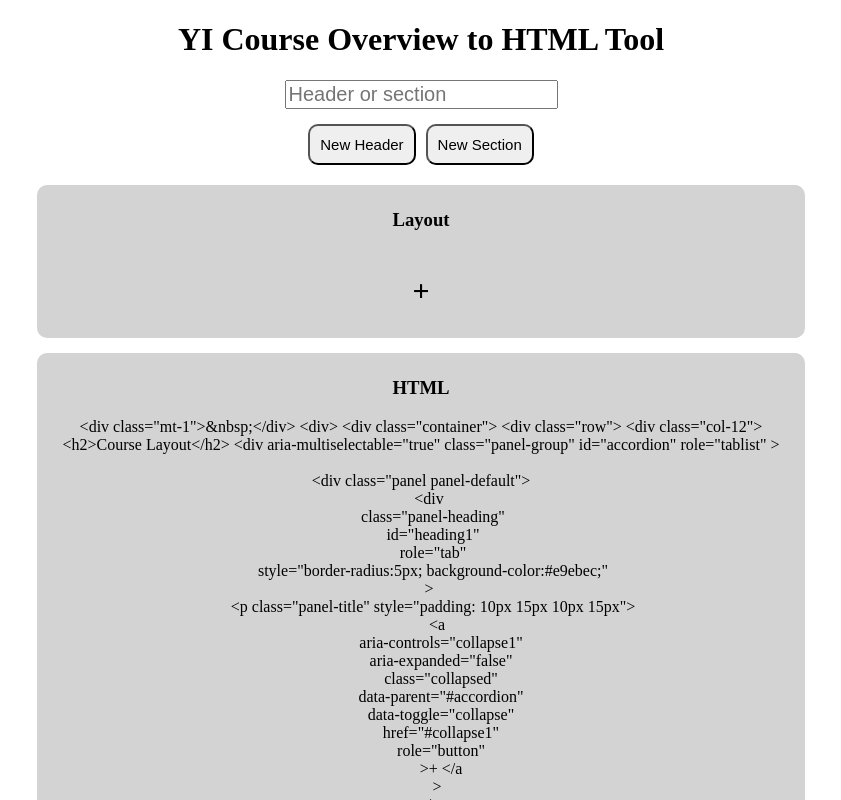
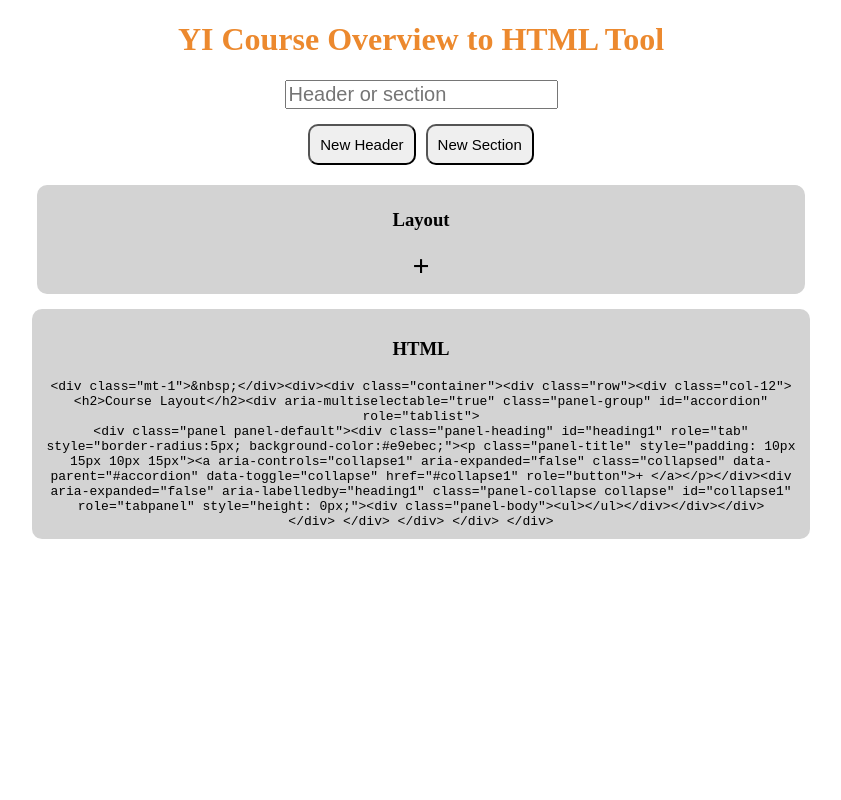
Before and after one commit to Bruce773/yi-course-overview-to-html-tool, a React app: page / in a window 1280 px wide. Both pictures are taken after a click on the button "New Header". Shown: the top 800 px of the page, without its empty margins (219-1060 px from the left). Built offline with nearby package versions, Linux system fonts and the light colour scheme.

Commit message:
improves styling

```diff
--- a/src/Header.jsx
+++ b/src/Header.jsx
@@ -3,8 +3,8 @@ import React from 'react';
 let key = 0;
 
 const Header = (props) => (
-  <h2 id={key++} style={{ fontSize: '30px' }}>
-    +{props.text}
+  <h2 id={key++} style={{ fontSize: '30px', padding: '0px', margin: '0px' }}>
+    + {props.text}
   </h2>
 );
 
--- a/src/HeaderHtml.jsx
+++ b/src/HeaderHtml.jsx
@@ -1,37 +1,18 @@
 import React from 'react';
 
 const HeaderHtml = (props) =>
-  `\n<div class="panel panel-default">
-    <div
-      class="panel-heading"
-      id="heading${props.id}"
-      role="tab"
-      style="border-radius:5px; background-color:#e9ebec;"
-    >
-      <p class="panel-title" style="padding: 10px 15px 10px 15px">
-        <a
-          aria-controls="collapse${props.id}"
-          aria-expanded="false"
-          class="collapsed"
-          data-parent="#accordion"
-          data-toggle="collapse"
-          href="#collapse${props.id}"
-          role="button"
-          >+ ${props.text}</a
-        >
-      </p>
-    </div>
-
-    <div
-      aria-expanded="false"
-      aria-labelledby="heading${props.id}"
-      class="panel-collapse collapse"
-      id="collapse${props.id}"
-      role="tabpanel"
-      style="height: 0px;"
-    >
-      <div class="panel-body">
-        <ul>
-  `;
+  `<div class="panel panel-default"><div class="panel-heading" id="heading${
+    props.id
+  }" role="tab" style="border-radius:5px; background-color:#e9ebec;"><p class="panel-title" style="padding: 10px 15px 10px 15px"><a aria-controls="collapse${
+    props.id
+  }" aria-expanded="false" class="collapsed" data-parent="#accordion" data-toggle="collapse" href="#collapse${
+    props.id
+  }" role="button">+ ${
+    props.text
+  }</a></p></div><div aria-expanded="false" aria-labelledby="heading${
+    props.id
+  }" class="panel-collapse collapse" id="collapse${
+    props.id
+  }" role="tabpanel" style="height: 0px;"><div class="panel-body"><ul>`;
 
 export default HeaderHtml;
--- a/src/SectionHtml.jsx
+++ b/src/SectionHtml.jsx
@@ -1,6 +1,6 @@
 import React from 'react';
 
 const SectionHtml = (props) =>
-  `\n<li style="margin-left:15px;;">${props.text}</li>`;
+  `<li style="margin-left:15px;;">${props.text}</li>`;
 
 export default SectionHtml;
--- a/src/app.jsx
+++ b/src/app.jsx
@@ -49,7 +49,7 @@ class App extends React.Component {
     let id = 1;
     return (
       <div style={{ textAlign: 'center' }}>
-        <h1>YI Course Overview to HTML Tool</h1>
+        <h1 style={{ color: '#ec892e' }}>YI Course Overview to HTML Tool</h1>
         <div>
           <input
             style={{
@@ -113,31 +113,22 @@ class App extends React.Component {
             backgroundColor: 'lightGrey',
             margin: 'auto',
             borderRadius: '10px',
-            padding: '5px',
+            padding: '10px',
           }}
         >
           <h3>HTML</h3>
-          <div>{`
-          <div class="mt-1">&nbsp;</div>
           <div>
-              <div class="container">
-                <div class="row">
-                  <div class="col-12">
-                    <h2>Course Layout</h2>
-                    <div
-                      aria-multiselectable="true"
-                      class="panel-group"
-                      id="accordion"
-                      role="tablist"
-                    >
-          `}</div>
+            <code>
+              <div>{`<div class="mt-1">&nbsp;</div><div><div class="container"><div class="row"><div class="col-12"><h2>Course Layout</h2><div aria-multiselectable="true" class="panel-group" id="accordion" role="tablist">`}</div>
 
-          <div style={{ whiteSpace: 'pre' }}>
+              <div>
                 {this.state.items.map((item, index, array) => {
                   if (item.props !== undefined) {
                     let returnVal;
                     if (item.props.header) {
-                  returnVal = <HeaderHtml id={id++} text={item.props.text} />;
+                      returnVal = (
+                        <HeaderHtml id={id++} text={item.props.text} />
+                      );
                     } else if (item.props.section) {
                       returnVal = <SectionHtml text={item.props.text} />;
                     }
@@ -146,7 +137,7 @@ class App extends React.Component {
                       array[index + 1].props.header !== undefined ||
                       index === array.length
                     ) {
-                  returnVal = [returnVal, `\n</ul></div></div></div>`];
+                      returnVal = [returnVal, `</ul></div></div></div>`];
                     }
                     return returnVal;
                   }
@@ -160,6 +151,8 @@ class App extends React.Component {
               </div>
             </div>
           `}</div>
+            </code>
+          </div>
         </div>
       </div>
     );
```
Also changed, not shown: 1 other file (tests, documents, lock files or other folders). Lines whose indentation alone changed are shown as unchanged.
